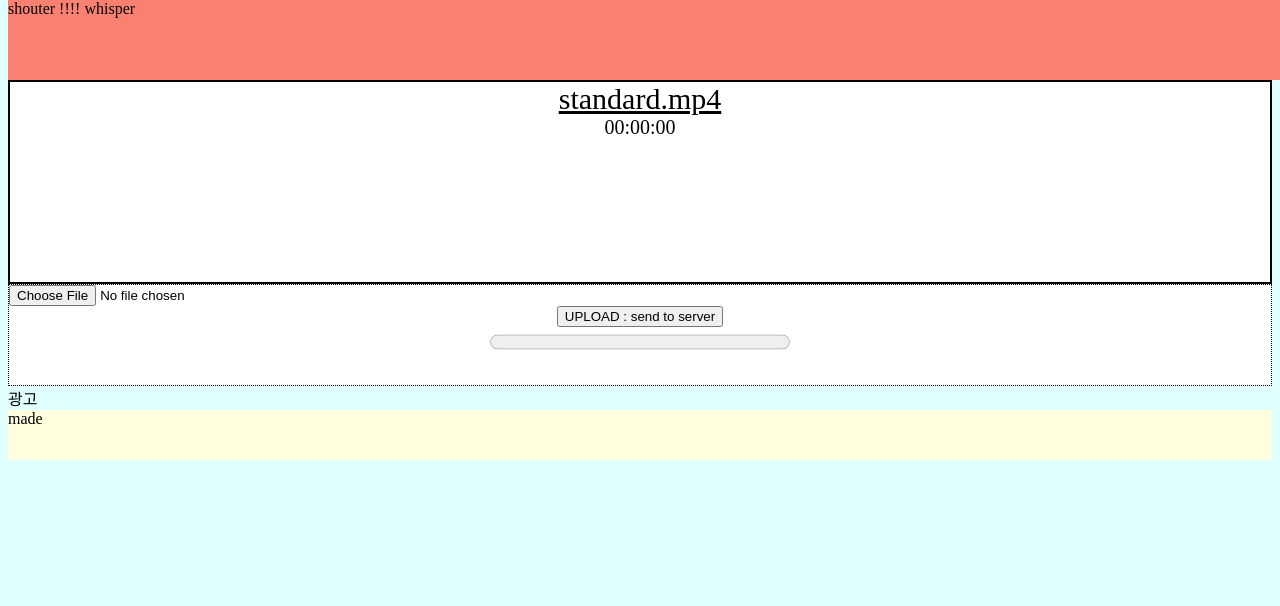
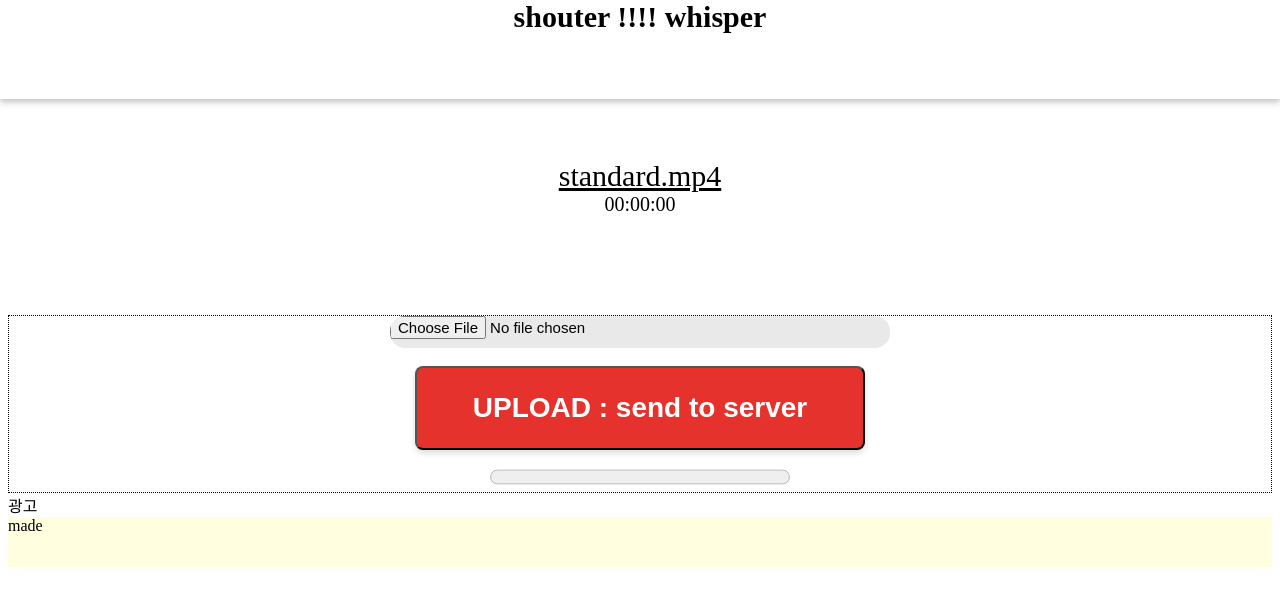
Before and after one commit to dldyou/shouter, a Django app: page / in a window 1280 px wide. Shown: the top 606 px of the page. Run offline with Django 4.2, Linux system fonts and the light colour scheme.

Commit message:
[Edit] FoFbb - edit css

```diff
--- a/platform/server/static/style.css
+++ b/platform/server/static/style.css
@@ -3,27 +3,37 @@
 }
 
 body {
-    background-color: lightcyan;
+
 }
 
 header {
+    background: #fff;
+    width: 100%;
+    height: 99px;
+    z-index: 1041;
     position: fixed;
-    height: 80px;
-    width: 100%;
+    right: 0;
+    left: 0;
     top: 0;
-    z-index: 1;
-    background-color: salmon;
+    box-shadow: 0 3px 6px 0 rgba(50,50,50,.3);
+    box-sizing: border-box;
+    text-align: center;
+    font-size: 30px;
+    font-weight: 600;
 }
 
 #wrapper {
-    margin-top: 80px;
-    background-color: white;
+    margin-top: 60px;
+    overflow: hidden;
 }
 
-#upload-box {
-    height: 200px;
-    width: auto;
-    border: 2px solid;
+#file-box {
+    margin: 99px 0;
+    padding: 0;
+    border: 0;
+    font-size: 100%;
+    font: inherit;
+    vertical-align: baseline;
 }
 
 #file-name {
@@ -38,7 +48,6 @@ header {
 }
 
 #progress-box {
-    height: 100px;
     width: auto;
     border: 1px dotted;
 }
@@ -54,9 +63,31 @@ button {
     display: none;
     margin: 0 auto;
 }
-
+#fileload-btn {
+    display: block;
+    margin: 0 auto;
+    width: 500px;
+    height: 32px;
+    font-size: 15px;
+    border: 0;
+    border-radius: 15px;
+    outline: none;
+    background-color: rgb(233, 233, 233);
+}
 #upload-btn {
     display: block;
+    text-align: center;
+    min-height: 80px;
+    box-sizing: border-box;
+    background: #e5322d;
+    padding: 24px 56px;
+    font-weight: 600;
+    font-size: 28px;
+    line-height: 32px;
+    color: #fff;
+    margin-bottom: 12px;
+    border-radius: 8px;
+    box-shadow: 0 3px 6px 0 rgba(0,0,0,.14);
 }
 
 footer {
```
